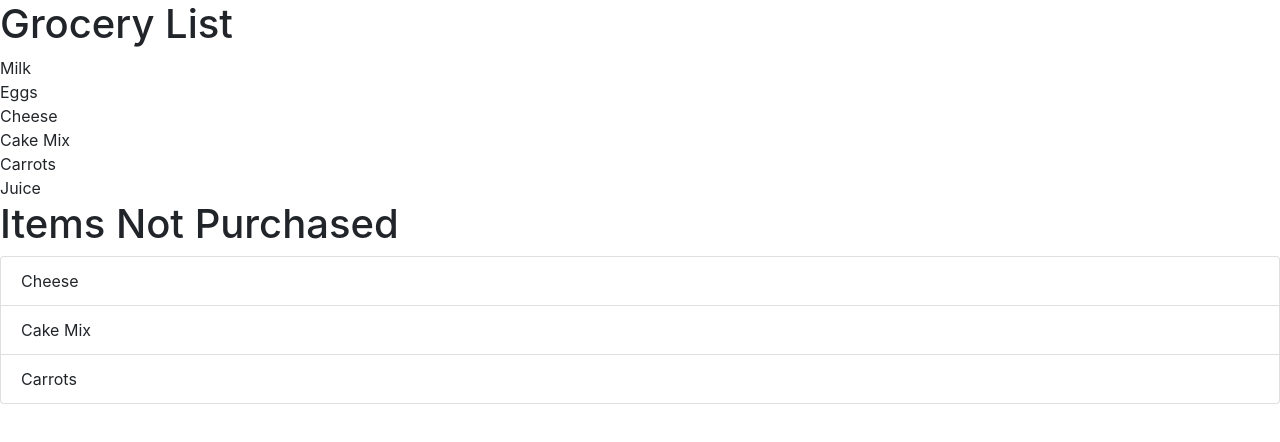
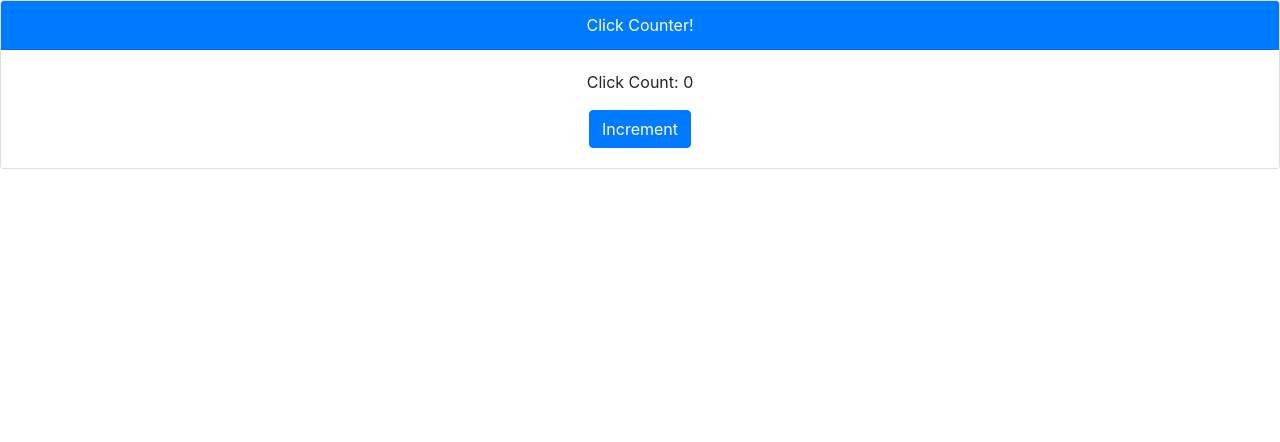
Before and after one commit to PelicanSkeleton/practiceapp, a React (Create React App) app: page / in a window 1280 px wide. Shown: the top 442 px of the page. Built offline with nearby package versions, Linux system fonts and the light colour scheme.

Commit message:
Start activity 15 week 19.

```diff
--- a/src/App.js
+++ b/src/App.js
@@ -1,41 +1,8 @@
 import React from "react";
-import List from "./components/List";
-
-const groceries = [
-  {
-    id: 1,
-    name: "Milk",
-    purchased: true
-  },
-  {
-    id: 2,
-    name: "Eggs",
-    purchased: true
-  },
-  {
-    id: 3,
-    name: "Cheese",
-    purchased: false
-  },
-  {
-    id: 4,
-    name: "Cake Mix",
-    purchased: false
-  },
-  {
-    id: 5,
-    name: "Carrots",
-    purchased: false
-  },
-  {
-    id: 6,
-    name: "Juice",
-    purchased: true
-  }
-];
+import Counter from "./components/Counter";
 
 function App() {
-  return <List groceries={groceries} />;
+  return <Counter />;
 }
 
 export default App;
--- /dev/null
+++ b/src/components/Counter.js
@@ -0,0 +1,29 @@
+import React from "react";
+
+class Counter extends React.Component {
+  state = {
+    count: 0
+  };
+
+  handleIncrement = () => {
+    this.setState({ count: this.state.count + 1 });
+  };
+
+  render() {
+    return (
+      <div className="card text-center">
+        <div className="card-header bg-primary text-white">
+          Click Counter!
+        </div>
+        <div className="card-body">
+          <p className="card-text">Click Count: {this.state.count}</p>
+          <button className="btn btn-primary" onClick={this.handleIncrement}>
+            Increment
+          </button>
+        </div>
+      </div>
+    );
+  }
+}
+
+export default Counter;
--- a/src/components/List.js
+++ /dev/null
@@ -1,28 +0,0 @@
-import React from "react";
-
-function List(props) {
-  const notPurchased = props.groceries.filter(grocery => !grocery.purchased);
-
-  const listItems = props.groceries.map(grocery => (
-    <li key={grocery.id}>{grocery.name}</li>
-  ))
-
-  return (
-    <div>
-      <h1>Grocery List</h1>
-
-      <ul className="list-group">{listItems}</ul>
-
-      <h1>Items Not Purchased</h1>
-
-      <ul className="list-group">{notPurchased.map(item => (
-        <li className="list-group-item" key={item.id}>
-          {item.name}
-        </li>
-      ))}
-      </ul>
-    </div >
-  );
-}
-
-export default List;
```
